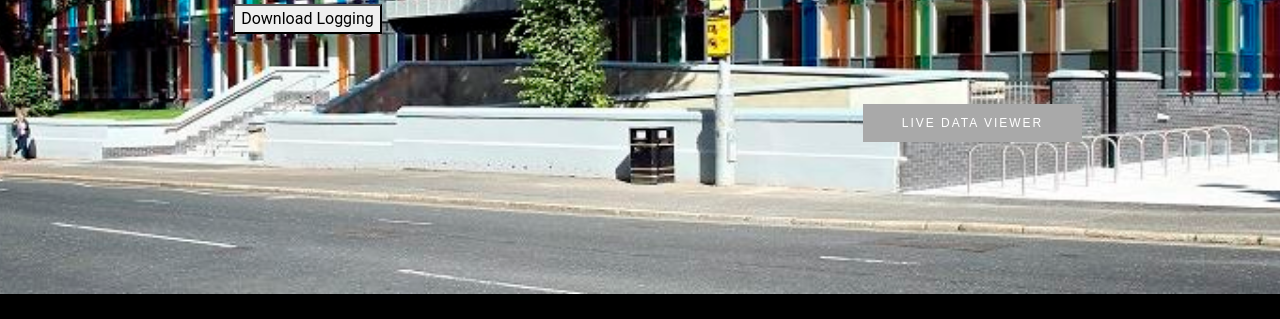
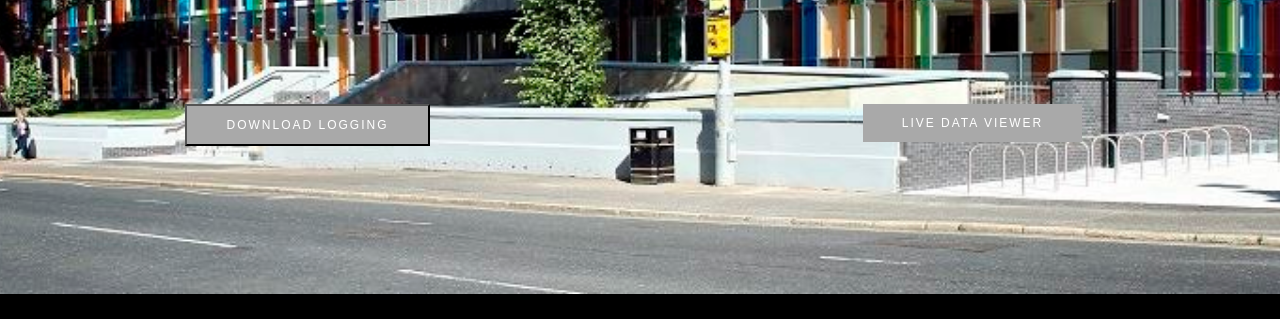
Before and after one commit to MichaelMcFerran/queens-footfall, a PHP site: page /index.php in a window 1280 px wide. Shown: the part 656-975 px from the top of the page. Run offline with PHP 8.4, Linux system fonts and the light colour scheme; data that the repository does not hold is empty; grey boxes are pictures that could not be loaded.

Commit message:
button posts, adding style

```diff
--- a/index.php
+++ b/index.php
@@ -257,7 +257,7 @@ if(!$resultLog){
                                 <form action="index.php" method='POST' enctype="multipart/form-data">
                                     <!-- <button type="button" class="primary-btn" name="download">Download Logging</button> -->
                                     <!-- <button class="primary-btn" name="download">Download Logging</button> -->
-                                    <button type="submitDownload" name="download">Download Logging</button>
+                                    <button type="submitDownload" class="primary-btn" name="download">Download Logging</button>
                                 </form>
                             </div>
                             <!-- create space -->
```
